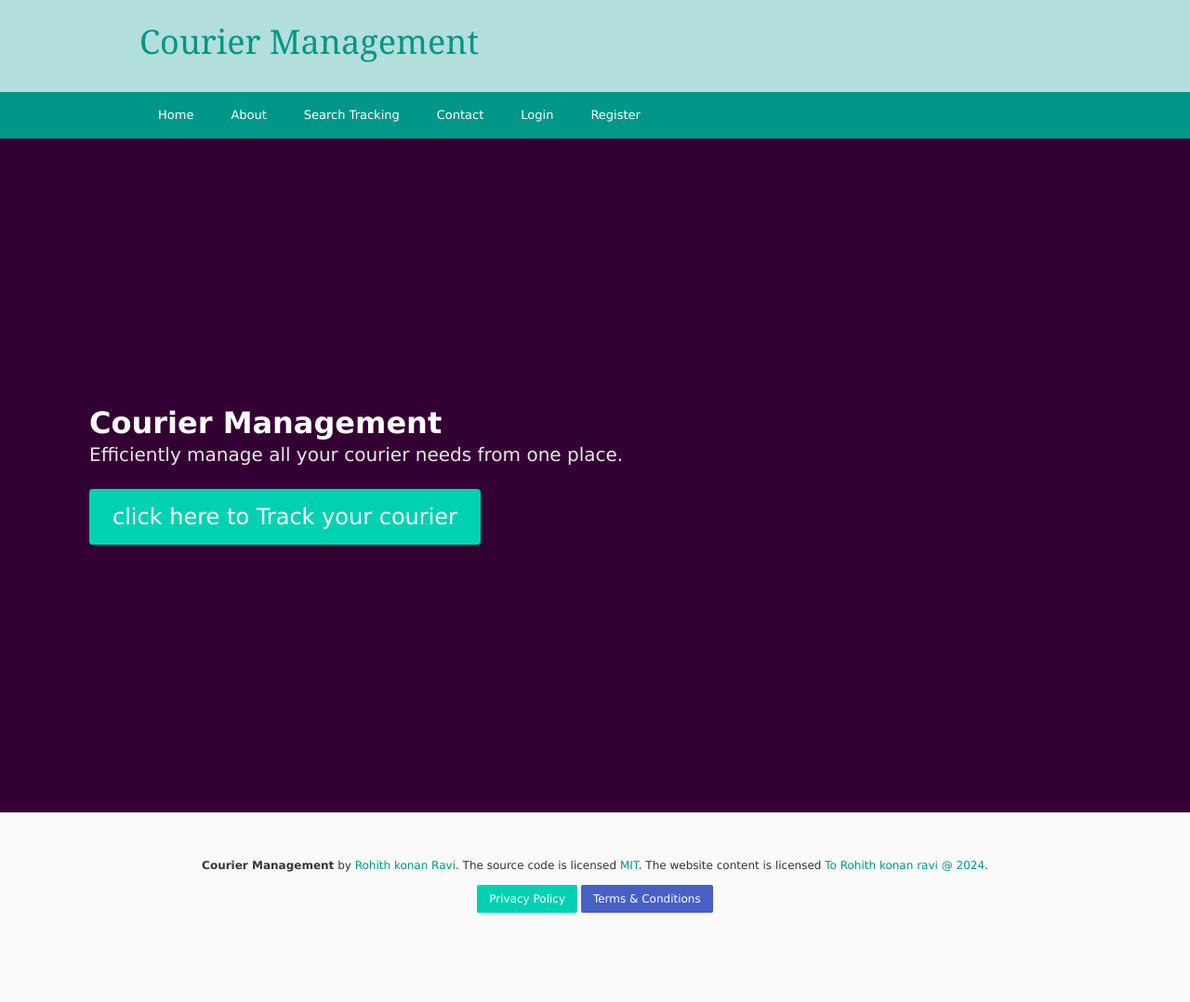
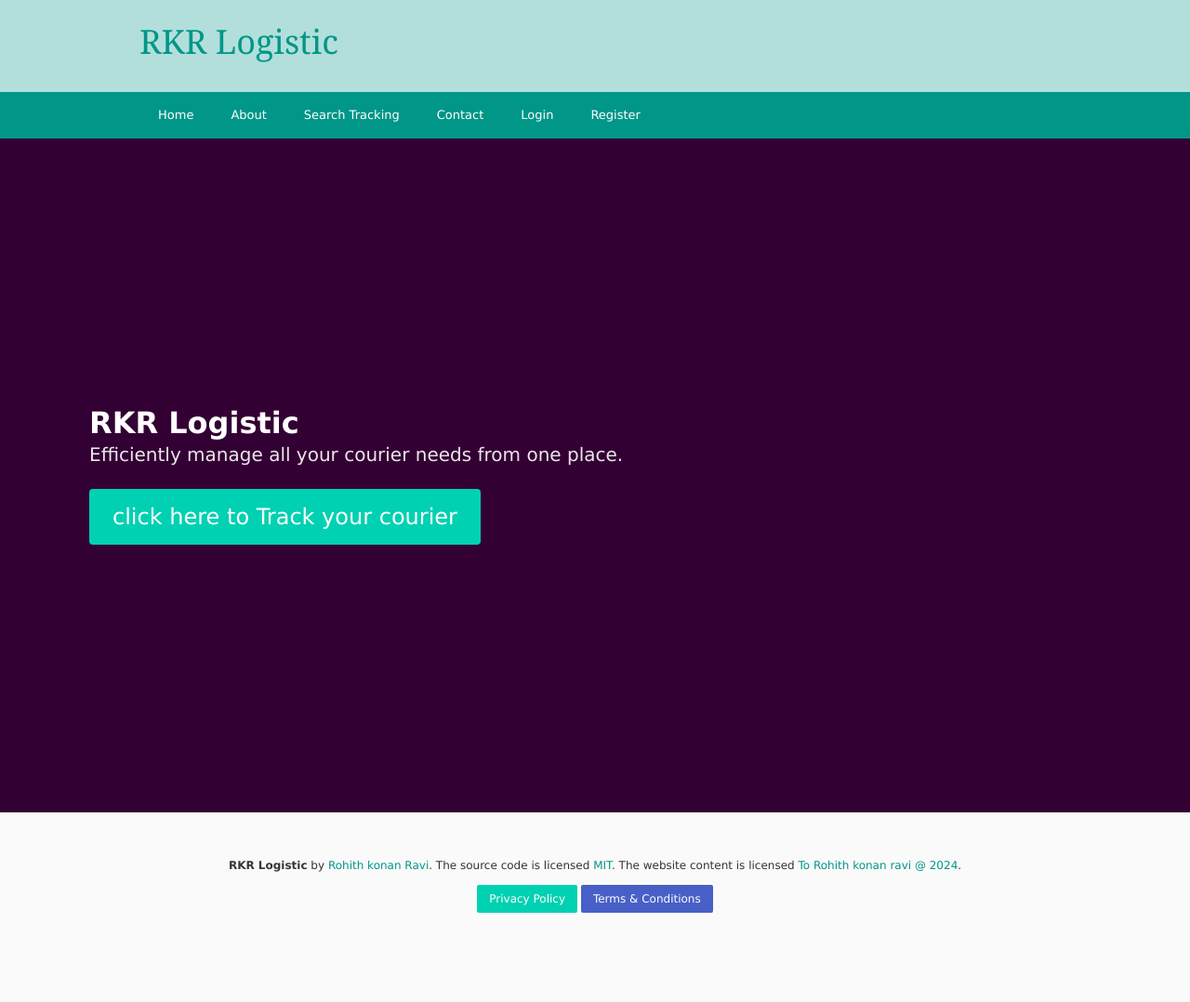
Before and after one commit to RohithKonanRavi/courier-management-cpp, a Django app: page / in a window 1280 px wide. Shown: the whole page at 93% size. Run offline with Django 3.2, Linux system fonts and the light colour scheme; some libraries are stand-ins or nearby versions.

Commit message:
changed to RKR

```diff
--- a/templates/base.html
+++ b/templates/base.html
@@ -2,7 +2,7 @@
 <!DOCTYPE html PUBLIC "-//W3C//DTD XHTML 1.0 Transitional//EN" "http://www.w3.org/TR/xhtml1/DTD/xhtml1-transitional.dtd">
 <html xmlns="http://www.w3.org/1999/xhtml">
 <head>
-<title>Courier Management</title>
+<title>RKR Logistic</title>
 <link rel="stylesheet" href="https://cdnjs.cloudflare.com/ajax/libs/bulma/0.9.3/css/bulma.min.css">
 <link rel="stylesheet" href="https://cdnjs.cloudflare.com/ajax/libs/bulma/0.9.3/css/bulma.min.css">
 <link rel="stylesheet" href="https://cdn.jsdelivr.net/npm/@splidejs/splide/dist/css/splide.min.css">
@@ -33,7 +33,7 @@
 <div class="wrapper col1">
   <div id="header">
     <div id="logo">
-      <h1><a href="#">Courier Management</a></h1>
+      <h1><a href="#">RKR Logistic</a></h1>
     </div>
     <br class="clear" />
   </div>
@@ -53,7 +53,7 @@
 
     {% if request.session.user_id == 1 %}
     <li><a href="/users/dashboard">Dashboard</a></li>
-    <li><a href="#">Courier Management</a>
+    <li><a href="#">RKR Logistic</a>
           <ul>
             <li><a href="/goods/goods-add">Add Courier</a></li>
             <li><a href="/goods/goods-record">Courier Details</a></li>
@@ -104,7 +104,7 @@
 	<footer class="footer">
 		<div class="content has-text-centered">
 		  <p>
-			<strong>Courier Management</strong> by <a href="#">Rohith konan Ravi</a>. The source code is licensed
+			<strong>RKR Logistic</strong> by <a href="#">Rohith konan Ravi</a>. The source code is licensed
 			<a href="#">MIT</a>. The website content is licensed <a href="#">To Rohith konan ravi @ 2024</a>.
 		  </p>
 		  <p>
--- a/templates/index.html
+++ b/templates/index.html
@@ -6,7 +6,7 @@
     <div class="hero-body">
         <div class="container">
             <h1 class="title">
-                Courier Management
+                RKR Logistic
             </h1>
             <h2 class="subtitle">
                 Efficiently manage all your courier needs from one place.
@@ -42,7 +42,7 @@
     <div class="container">
         <div class="columns is-vcentered">
             <div class="column is-7">
-                <h1 class="title">Courier Management</h1>
+                <h1 class="title">RKR Logistic</h1>
                 <p>Courier involves managing the movement of resources. This not only includes products, but the movement and storage of materials, tools, equipment, services, people and information. It includes transportation, packaging, warehousing, materials handling and condition management. It involves both forward and reverse flow, as well as managing inventory and warehousing.</p>
                 <p><a class="button is-info" href="/pages/about">View More About &raquo;</a></p>
             </div>
@@ -59,7 +59,7 @@
     <div class="container">
         <div class="columns">
             <div class="column is-three-quarters">
-                <h2 class="title">About Courier Management</h2>
+                <h2 class="title">About RKR Logistic</h2>
                 <p>Courier management is a complex process that involves the efficient movement and storage of goods. This includes not only products, but also materials, tools, equipment, and even people. Key aspects of courier management include transportation, packaging, warehousing, materials handling, and inventory management.</p>
                 <p>One of the most important aspects of courier management is tracking. With advanced tracking systems, you can know the exact location of your goods at any time. This real-time information is crucial for managing the supply chain effectively, allowing for adjustments to be made as needed.</p>
                 <p>In the context of manufacturing, courier management ensures that each machine and workstation receives the necessary resources when they are needed. This is particularly important in a constantly changing environment, where it's often necessary to adjust the flow of materials to prevent both shortages and over-supply. With effective courier tracking, you can maintain real-time oversight of your supply chain, making adjustments as necessary to ensure smooth operations.</p>
--- a/users/templates/dashboard.html
+++ b/users/templates/dashboard.html
@@ -4,7 +4,7 @@
 
 <section class="section">
     <div class="container">
-        <h1 class="title">Courier Management Dashboard</h1>
+        <h1 class="title">RKR Logistic Dashboard</h1>
         <div class="columns is-multiline">
             <div class="column is-one-quarter">
                 <div class="card">
--- a/users/templates/forgotpass.html
+++ b/users/templates/forgotpass.html
@@ -3,7 +3,7 @@
 <html >
 <head>
   <meta charset="UTF-8">
-  <title>Courier Management</title>
+  <title>RKR Logistic</title>
   <link href='https://fonts.googleapis.com/css?family=Open+Sans:400,700' rel='stylesheet' type='text/css'>
 <link rel="stylesheet" href="//maxcdn.bootstrapcdn.com/font-awesome/4.3.0/css/font-awesome.min.css">
   <link rel="stylesheet" href="https://cdnjs.cloudflare.com/ajax/libs/normalize/5.0.0/normalize.min.css">
```
